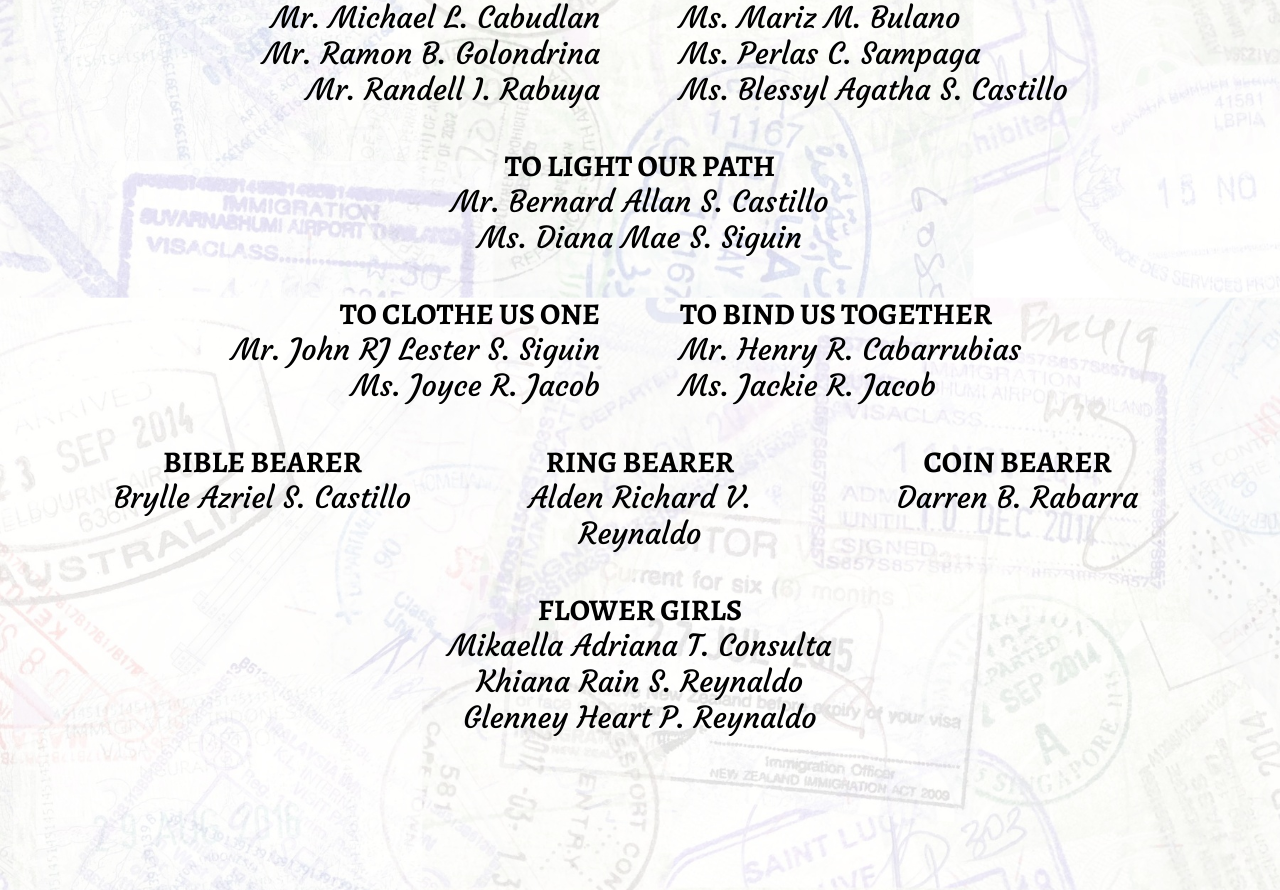
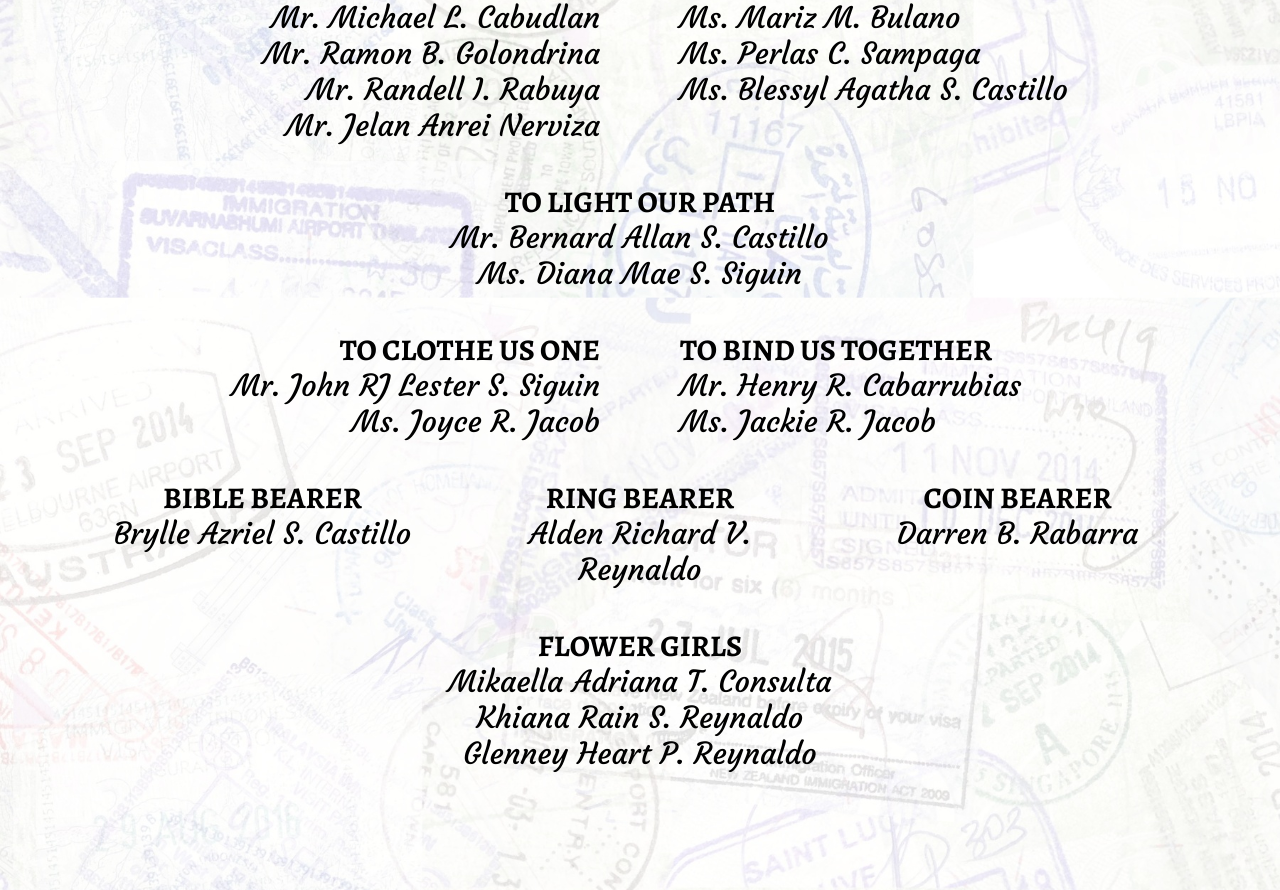
Before and after one commit to deiartistri-lounge/dan-katherine-wedding, a Nuxt app: page / in a window 1280 px wide. Shown: the part 5916-6806 px from the top of the page. Built offline with nearby package versions, Linux system fonts and the light colour scheme; no server answers; a web font is replaced by a local one.

Commit message:
Updated Entourage

```diff
--- a/components/WeddingEntourageSection.vue
+++ b/components/WeddingEntourageSection.vue
@@ -341,6 +341,7 @@ const listSponsors = ref([
               <div class="">Mr. Michael L. Cabudlan</div>
               <div class="">Mr. Ramon B. Golondrina</div>
               <div class="">Mr. Randell I. Rabuya</div>
+              <div class="">Mr. Jelan Anrei Nerviza</div>
             </div>
             <div class="list-sponsor-item-right">
               <div class="font-semibold list-header">Bridesmaid</div>
```
